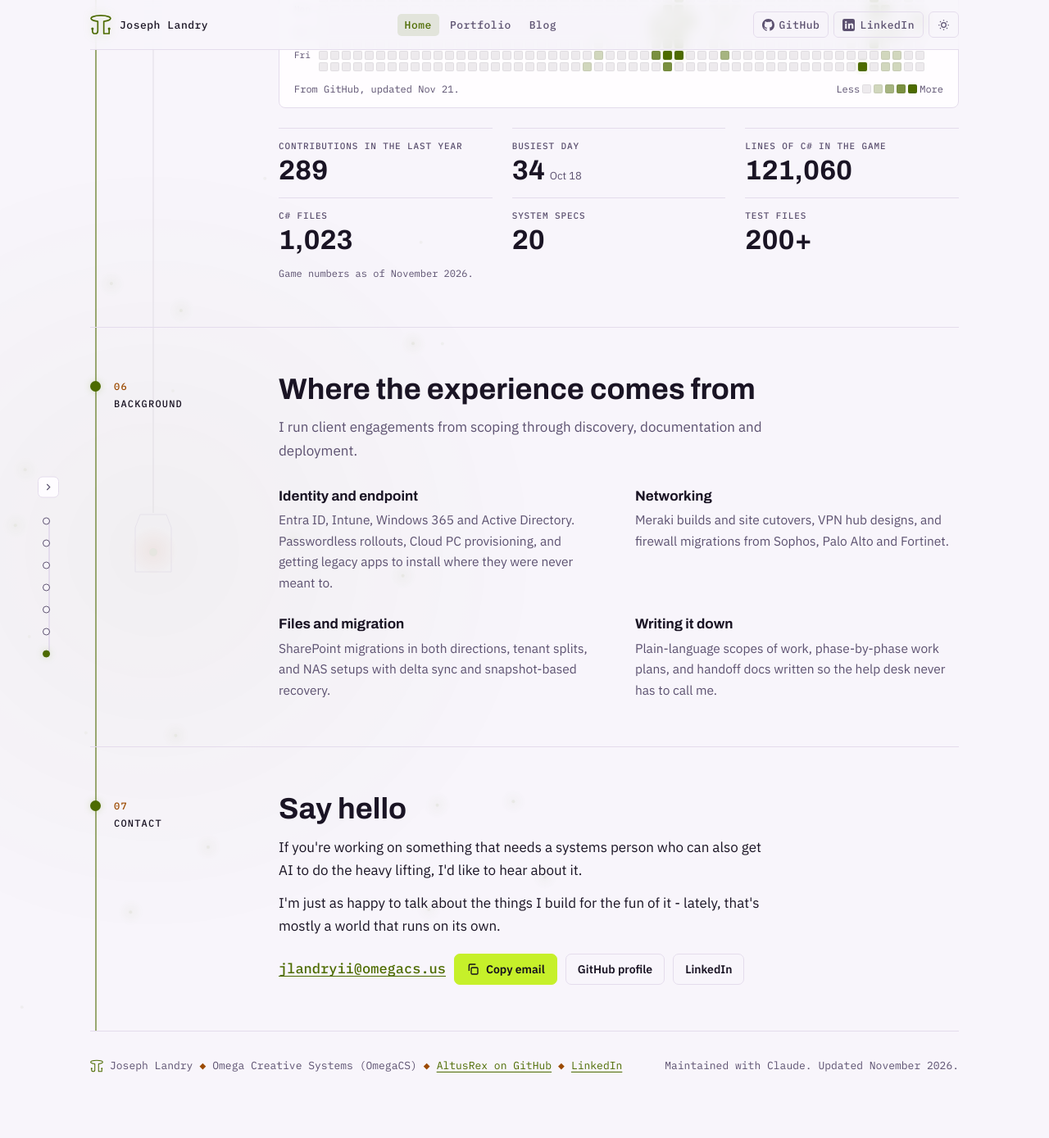
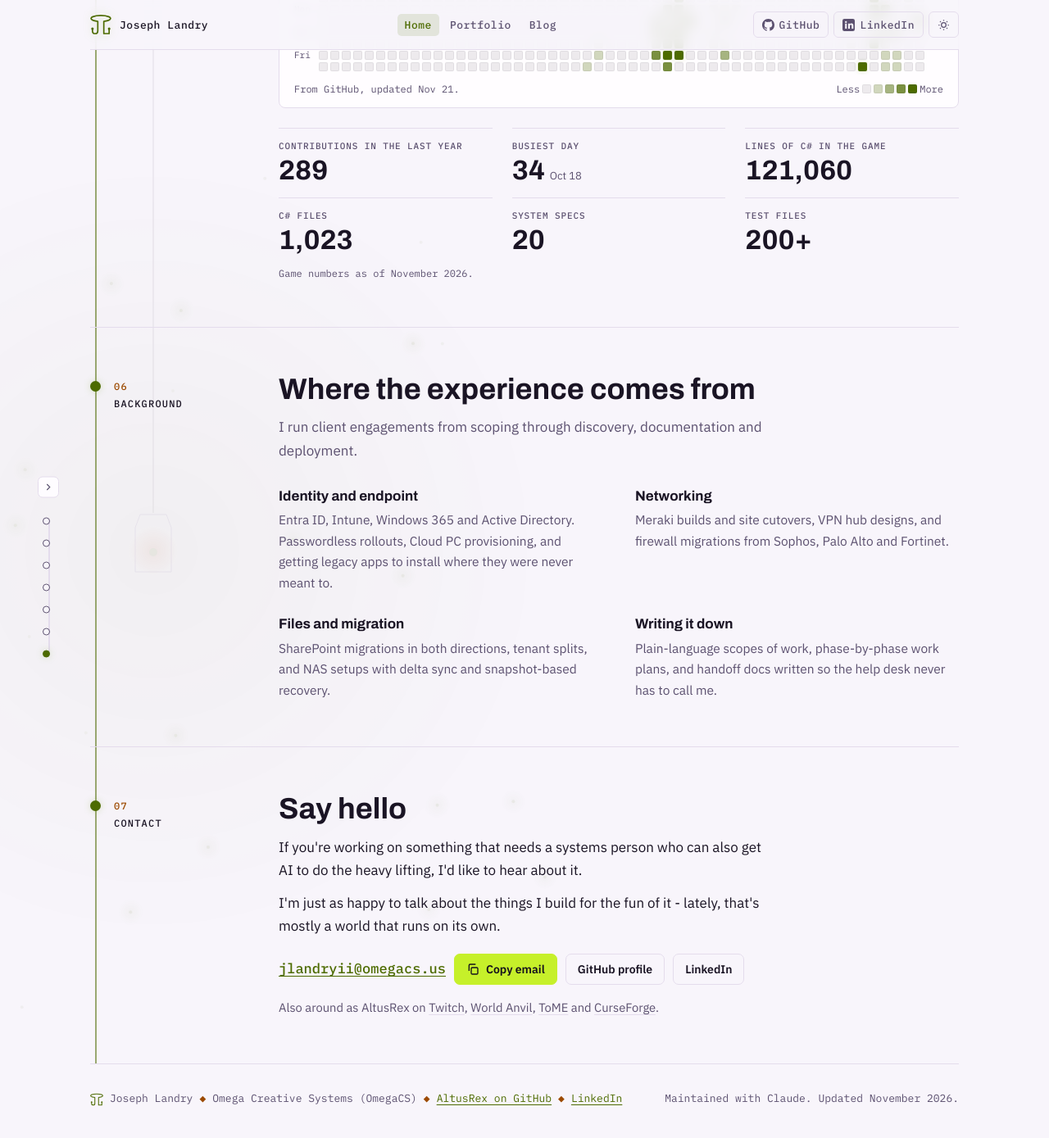
Before and after one commit to AltusRex/omegacs.us, a Jekyll site: the page built from index.html, in a window 1280 px wide and 1400 px high, scrolled down 5999 px. Shown: the top 1389 px of the window at 82% size. Built offline with Jekyll 4.4.1, drawn with Linux system fonts in a browser that asks for light colours; before the commit the page ends 7359 px from its top, so only the background shows below that.

Commit message:
List the other AltusRex profiles
Adds Twitch, World Anvil, ToME, CurseForge and the FFXIV wiki user page
to the Person sameAs list, and a short "Also around as AltusRex" line in
the contact section linking the first four with rel="me". llms.txt gets
the same list.

Maintained with Claude

Co-Authored-By: Claude Opus 5.5 <noreply@anthropic.com>
Claude-Session: https://claude.ai/code/session_01BEo9LJcgZcCiuamiDdWesm

```diff
--- a/_layouts/default.html
+++ b/_layouts/default.html
@@ -17,7 +17,7 @@
 <link rel="icon" href="{{ '/assets/icons/favicon.svg' | relative_url }}" type="image/svg+xml">
 {% if page.nav == 'home' %}<script type="application/ld+json">
 {"@context":"https://schema.org","@graph":[
- {"@type":"Person","@id":"https://omegacs.us/#person","name":"Joseph Landry","alternateName":["Joseph Landry II","AltusRex"],"url":"https://omegacs.us/","jobTitle":"Systems administrator","description":"{{ site.description }}","image":"{{ '/assets/og.png' | absolute_url }}","sameAs":["https://github.com/AltusRex","https://www.linkedin.com/in/joseph-landry-ii/"],"brand":{"@id":"https://omegacs.us/#site"}},
+ {"@type":"Person","@id":"https://omegacs.us/#person","name":"Joseph Landry","alternateName":["Joseph Landry II","AltusRex"],"url":"https://omegacs.us/","jobTitle":"Systems administrator","description":"{{ site.description }}","image":"{{ '/assets/og.png' | absolute_url }}","sameAs":["https://github.com/AltusRex","https://www.linkedin.com/in/joseph-landry-ii/","https://www.twitch.tv/altusrex","https://www.worldanvil.com/~AltusRex","https://te4.org/users/altusrex","https://www.curseforge.com/members/altusrex/projects","https://ffxiv.consolegameswiki.com/wiki/User:Altusrex"],"brand":{"@id":"https://omegacs.us/#site"}},
  {"@type":"WebSite","@id":"https://omegacs.us/#site","url":"https://omegacs.us/","name":"Omega Creative Systems","alternateName":"OmegaCS","author":{"@id":"https://omegacs.us/#person"}}
 ]}
 </script>{% endif %}
--- a/assets/site.css
+++ b/assets/site.css
@@ -141,6 +141,9 @@ p { margin: 0; }
 .contact p { max-width: 58ch; }
 .contact p + p { margin-top: 12px; }
 .reach { display: flex; flex-wrap: wrap; gap: 10px; align-items: center; margin-top: 20px; }
+.elsewhere { margin-top: 16px; font-size: .92rem; color: var(--muted); }
+.elsewhere a { color: inherit; text-decoration: underline; text-decoration-color: var(--line); text-underline-offset: 3px; }
+.elsewhere a:hover { color: var(--ink); text-decoration-color: currentColor; }
 .addr { font: 500 1.0625rem/1.4 var(--mono); }
 .btn { display: inline-flex; align-items: center; gap: 8px; height: 38px; padding: 0 14px; border-radius: 7px; font: 600 .875rem/1 var(--body); cursor: pointer; text-decoration: none; border: 1px solid var(--line); background: transparent; color: var(--ink); transition: border-color .2s, box-shadow .2s; }
 .btn.primary { background: var(--pz-fill); color: var(--pz-on-fill); border-color: var(--pz-fill); }
--- a/index.html
+++ b/index.html
@@ -203,6 +203,7 @@ scripts:
       <a class="btn" href="https://github.com/AltusRex" target="_blank" rel="noopener">GitHub profile</a>
       <a class="btn" href="https://www.linkedin.com/in/joseph-landry-ii/" target="_blank" rel="noopener">LinkedIn</a>
     </div>
+    <p class="elsewhere">Also around as AltusRex on <a href="https://www.twitch.tv/altusrex" rel="me noopener" target="_blank">Twitch</a>, <a href="https://www.worldanvil.com/~AltusRex" rel="me noopener" target="_blank">World Anvil</a>, <a href="https://te4.org/users/altusrex" rel="me noopener" target="_blank">ToME</a> and <a href="https://www.curseforge.com/members/altusrex/projects" rel="me noopener" target="_blank">CurseForge</a>.</p>
   </div>
 </section>
 
--- a/llms.txt
+++ b/llms.txt
@@ -34,3 +34,7 @@ Entra ID, Intune, Windows 365, Active Directory, Meraki, firewall migrations, Sh
 ## Elsewhere
 - GitHub: https://github.com/AltusRex
 - LinkedIn: https://www.linkedin.com/in/joseph-landry-ii/
+- Twitch: https://www.twitch.tv/altusrex
+- World Anvil: https://www.worldanvil.com/~AltusRex
+- ToME (te4.org): https://te4.org/users/altusrex
+- CurseForge: https://www.curseforge.com/members/altusrex/projects
```
